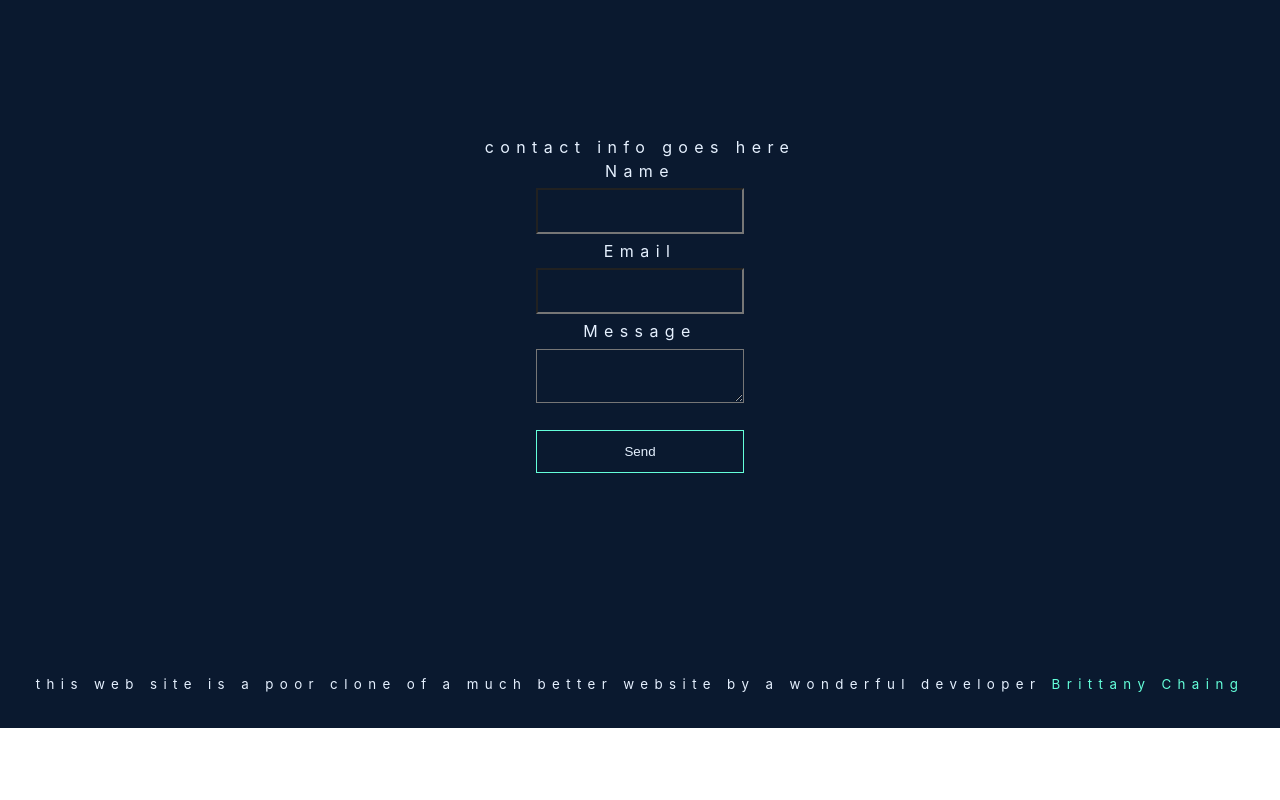
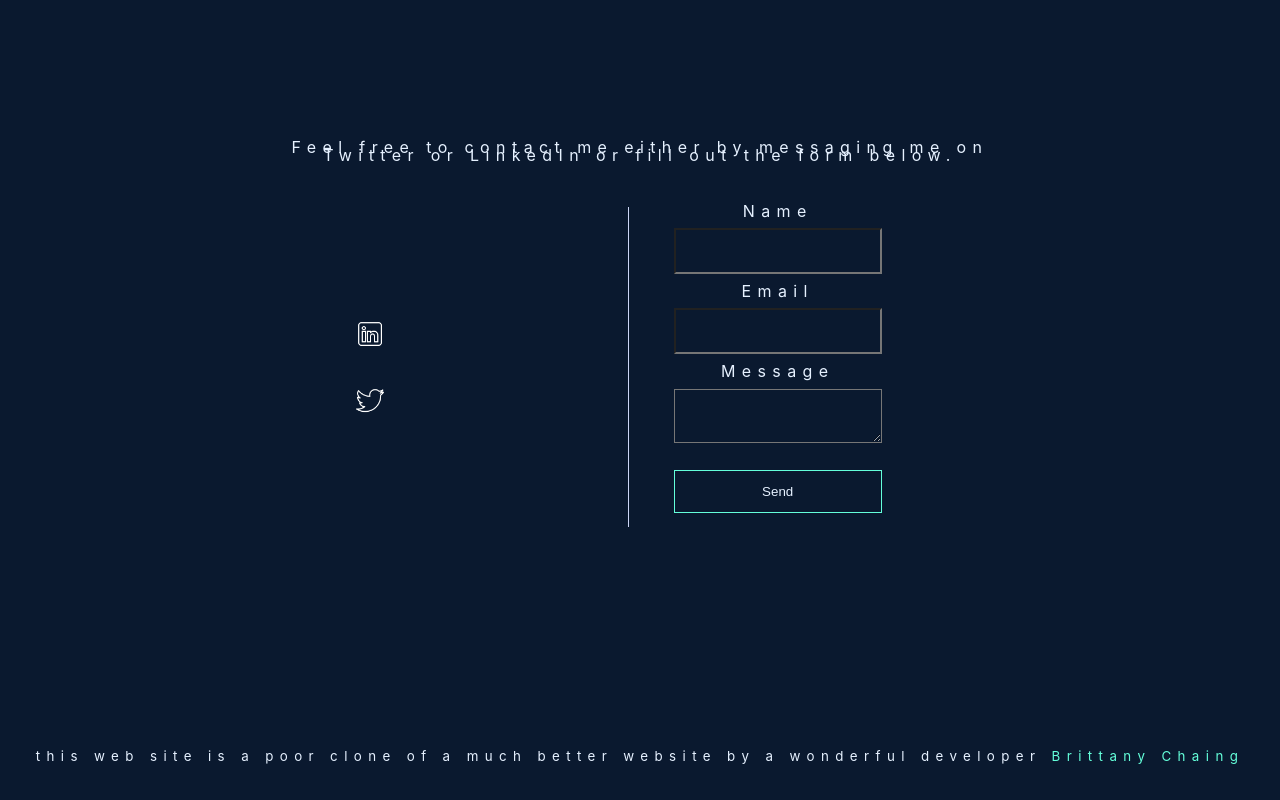
Before and after one commit to SalamanderCtesiphon/professional-portfolio, a React (Create React App) app: page / in a window 1280 px wide. Shown: the part 5564-6364 px from the top of the page. Before the commit the page ends 6292 px from the top, so only its background shows below. Built offline with nearby package versions, Linux system fonts and the light colour scheme.

Commit message:
laying out the contact form

```diff
--- a/src/components/Contact.jsx
+++ b/src/components/Contact.jsx
@@ -1,12 +1,22 @@
 import React from 'react'
 import { Email } from './Email'
+import twitter from '../icons/icons8-twitter-50.png'
+import linkedIn from '../icons/icons8-linkedin-50.png'
 
 function Contact() {
   return (
     <div className="container">
       <h1 className="title">Contact</h1>
-      <p>contact info goes here</p>
-      <Email />
+      <p>Feel free to contact me either by messaging me on Twitter or LinkedIn or fill out the form below.</p>
+      <div className="contact-container">
+        <div className="link-icon-holder">
+          <li><a href="https://www.linkedin.com/in/shannon-brookshire-817577265/"><img src={linkedIn} alt="linked in" className='icons'/></a></li>
+          <li><a href="https://twitter.com/Shannon99535365"><img src={twitter} alt="twitter" className='icons'/></a></li>
+
+        </div>
+        <div className="line-box"></div>
+        <Email />
+      </div>
     </div>
   )
 }
```
